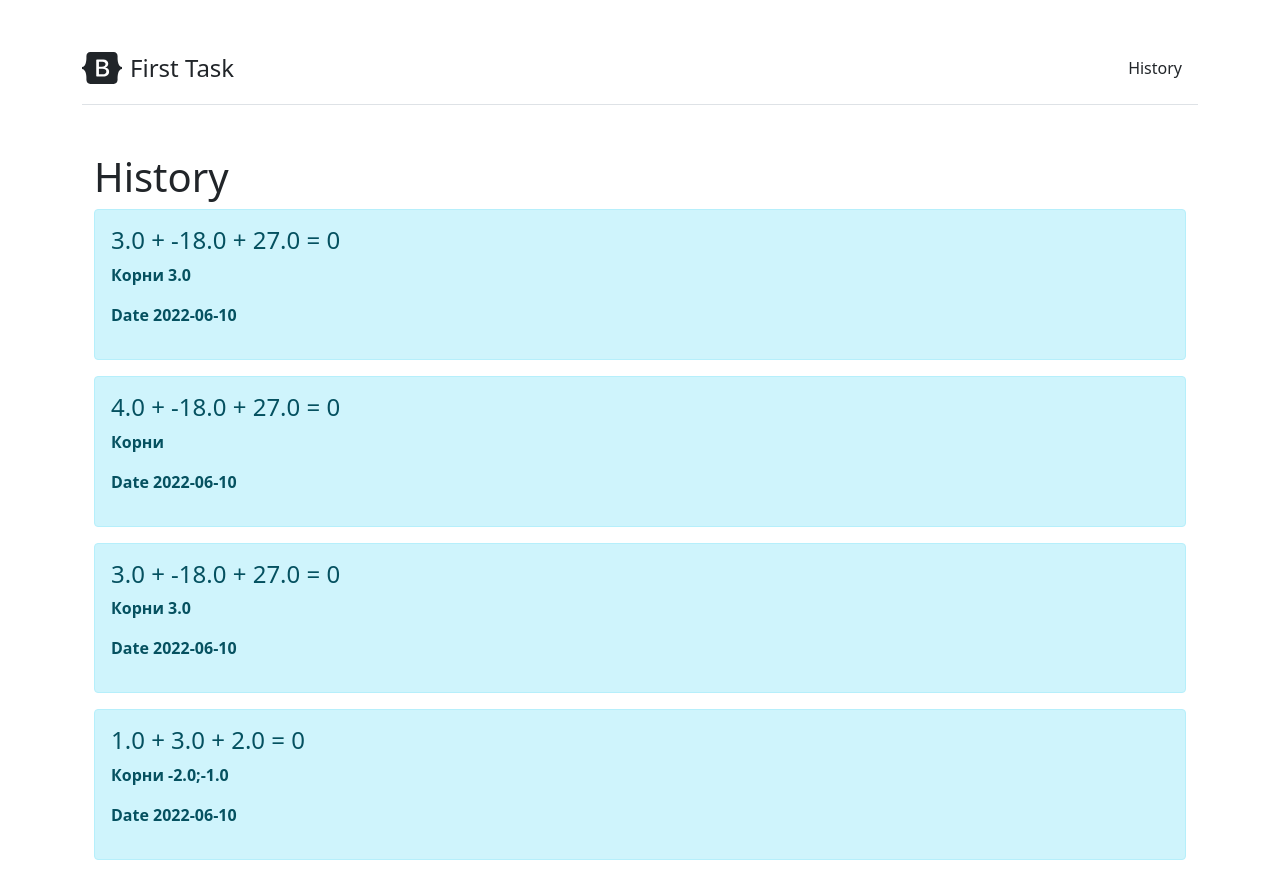
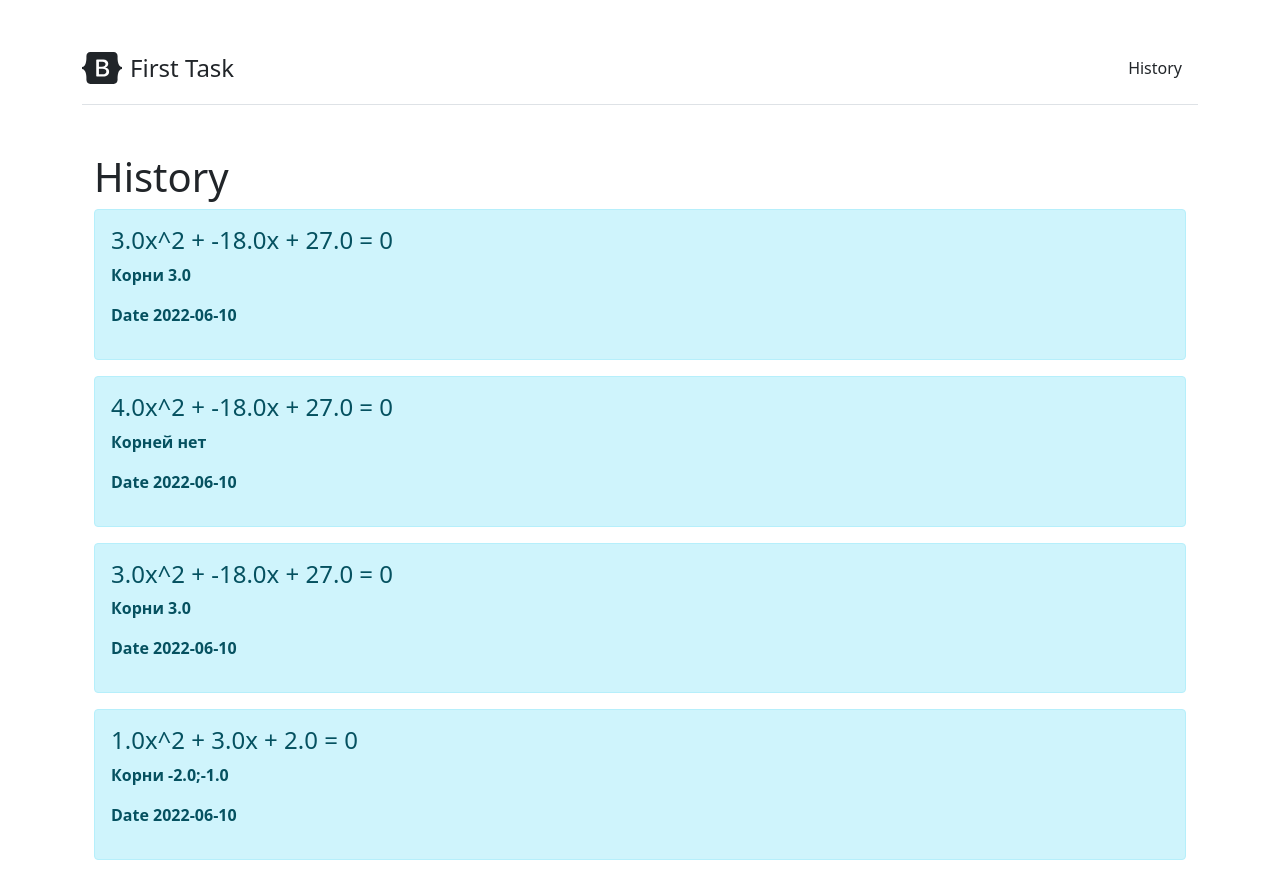
Before and after one commit to akrutovs/TestTaskHHRu, a Flask app: page /history in a window 1280 px wide. Run offline with Flask 2, Linux system fonts and the light colour scheme; data comes from the database, SQL or seed files in the repository; both versions use the stored data as it was after the commit.

Commit message:
change view

```diff
--- a/templates/history_page.html
+++ b/templates/history_page.html
@@ -10,8 +10,12 @@
     {% if eq|length>0 %}
             {% for el in eq %}
                 <div class="alert alert-info">
-                    <h4>{{ el.a }} + {{ el.b }} + {{ el.c }} = 0</h4>
-                    <p><b>Корни {{ el.result }}</b></p>
+                    <h4>{{ el.a }}x^2 + {{ el.b }}x + {{ el.c }} = 0</h4>
+                    {% if el.result|length>0 %}
+                        <p><b>Корни {{ el.result }}</b></p>
+                    {% else %}
+                    <p><b>Корней нет</b></p>
+                    {% endif %}
                     <p><b>Date {{ el.registration_date.date() }}</b></p>
                 </div>
             {% endfor %}
--- a/templates/result.html
+++ b/templates/result.html
@@ -8,7 +8,7 @@
 <div class="container mt-5">
     <h1>Solve</h1>
     <p></p>
-    <h3>{{ a }} + {{ b }} + {{ c }} = 0</h3>
+    <h3>{{ a }}x^2 + {{ b }}x + {{ c }} = 0</h3>
     {% if result|length>0  %}
         <h3>Корни {{ result }}</h3>
     {% else %}
```
Also changed, not shown: data.db.
